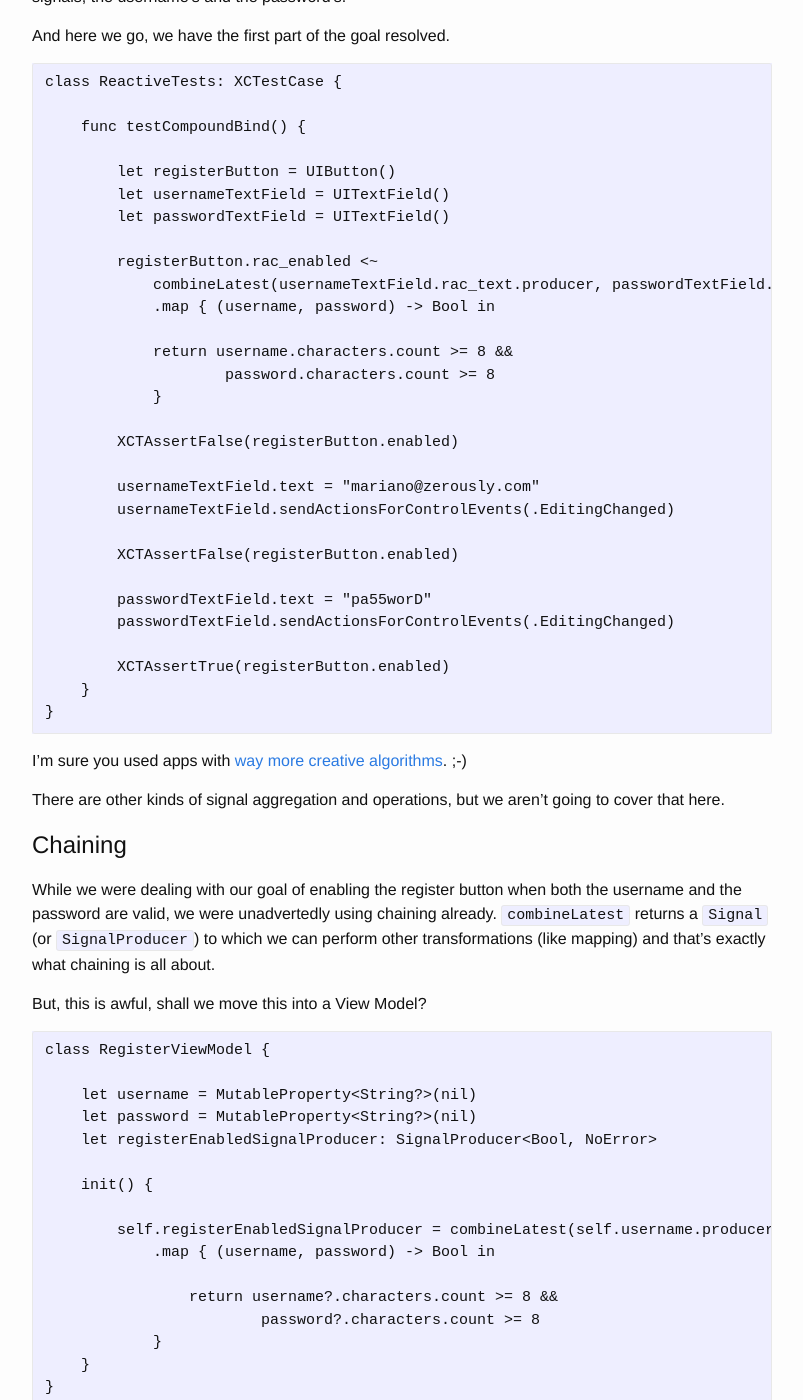
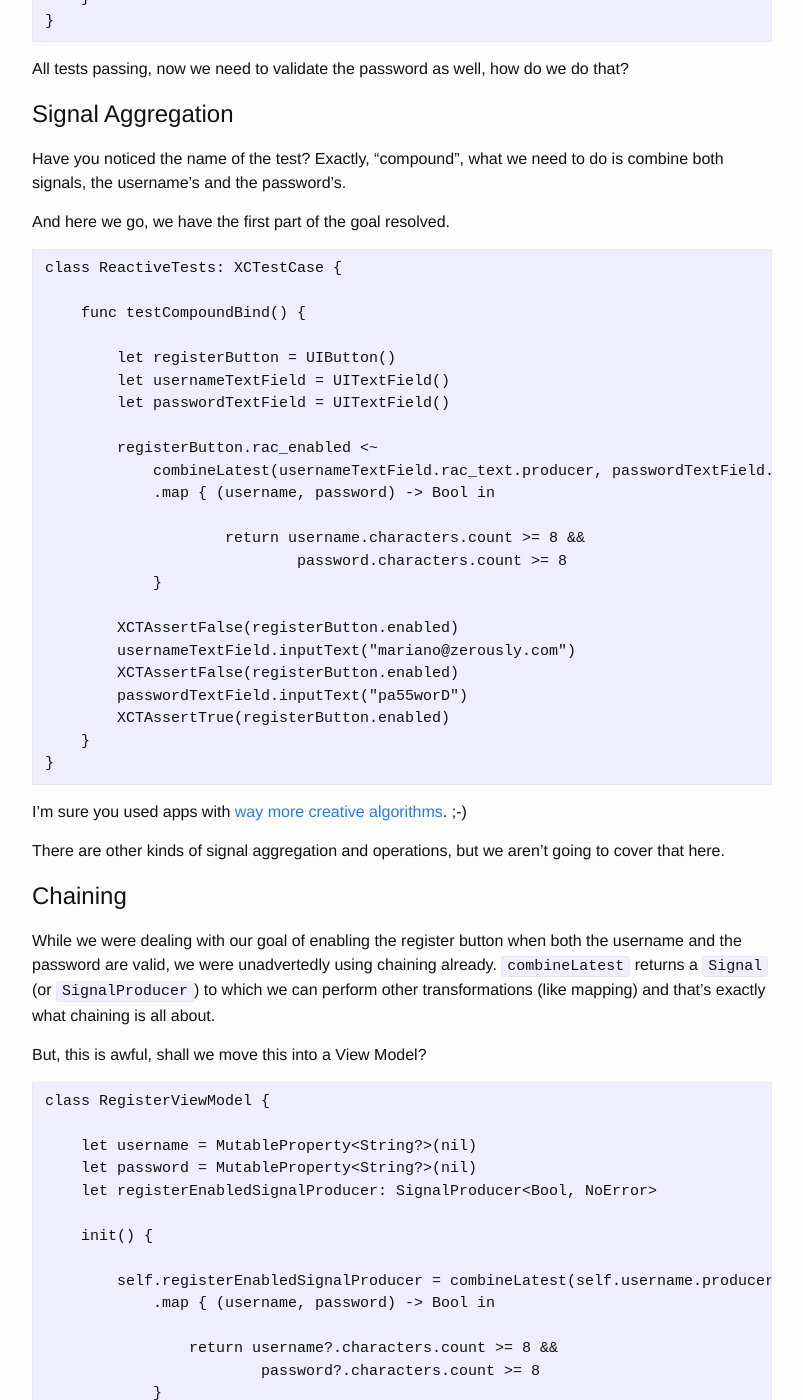
Before and after one commit to marianoabdala/marianoabdala.github.io, a Jekyll site: the page built from _posts/2016-03-24-introduction-to-frp-pt2.markdown, in a window 1280 px wide and 1400 px high, scrolled down 4642 px. Shown: the whole window, without its empty margins (238-1041 px from the left). Built offline with Jekyll 4.4.1, drawn with Linux system fonts in a browser that asks for light colours; some of the changed text lies outside the part shown.

Commit message:
Code improvements on Intro to FRP part 2.

```diff
--- a/_posts/2016-03-24-introduction-to-frp-pt2.markdown
+++ b/_posts/2016-03-24-introduction-to-frp-pt2.markdown
@@ -116,6 +116,17 @@ There's a couple new concepts in this test though.
 
 `usernameTextField.sendActionsForControlEvents(.EditingChanged)` is there so that the proper event's will be triggered when setting the text by hand. You won't have to worry about this with a live `UITextField` on a `UIViewController`.
 
+For the sake of clariry, let's wrap that into an `extension` and assume it's present in future code.
+
+	extension UITextField {
+
+	    func inputText(text: String) {
+
+	        self.text = text
+	        self.sendActionsForControlEvents(.EditingChanged)
+	    }
+	}
+
 And then there's the `rac_enabled` property that isn't present on the `Util.swift` file we mentioned before.
 
 To add new `UIKit` properties simply add to that file something like this:
@@ -153,10 +164,7 @@ How do we get a cold signal? Using the property's `SignalProducer` instead of th
 	        }
 
 	        XCTAssertFalse(registerButton.enabled)
-
-	        userNameTextField.text = "mariano@zerously.com"
-	        userNameTextField.sendActionsForControlEvents(.EditingChanged)
-
+	        userNameTextField.inputText("mariano@zerously.com")
 	        XCTAssertTrue(registerButton.enabled)
 	    }
 	}
@@ -181,20 +189,14 @@ And here we go, we have the first part of the goal resolved.
 	            combineLatest(usernameTextField.rac_text.producer, passwordTextField.rac_text.producer)
 	            .map { (username, password) -> Bool in
 
-	            return username.characters.count >= 8 &&
-	                    password.characters.count >= 8
+		            return username.characters.count >= 8 &&
+		                    password.characters.count >= 8
 	            }
 
 	        XCTAssertFalse(registerButton.enabled)
-
-	        usernameTextField.text = "mariano@zerously.com"
-	        usernameTextField.sendActionsForControlEvents(.EditingChanged)
-
+	        usernameTextField.inputText("mariano@zerously.com")
 	        XCTAssertFalse(registerButton.enabled)
-
-	        passwordTextField.text = "pa55worD"
-	        passwordTextField.sendActionsForControlEvents(.EditingChanged)
-
+	        passwordTextField.inputText("pa55worD")
 	        XCTAssertTrue(registerButton.enabled)
 	    }
 	}
@@ -239,15 +241,9 @@ But, this is awful, shall we move this into a View Model?
 	        registerButton.rac_enabled <~ registerViewModel.registerEnabledSignalProducer
 
 	        XCTAssertFalse(registerButton.enabled)
-
-	        usernameTextField.text = "mariano@zerously.com"
-	        usernameTextField.sendActionsForControlEvents(.EditingChanged)
-
+	        usernameTextField.inputText("mariano@zerously.com")
 	        XCTAssertFalse(registerButton.enabled)
-
-	        passwordTextField.text = "pa55worD"
-	        passwordTextField.sendActionsForControlEvents(.EditingChanged)
-
+	        passwordTextField.inputText("pa55worD")
 	        XCTAssertTrue(registerButton.enabled)
 	    }
 	}
```
Also changed, not shown: 2 other files.
